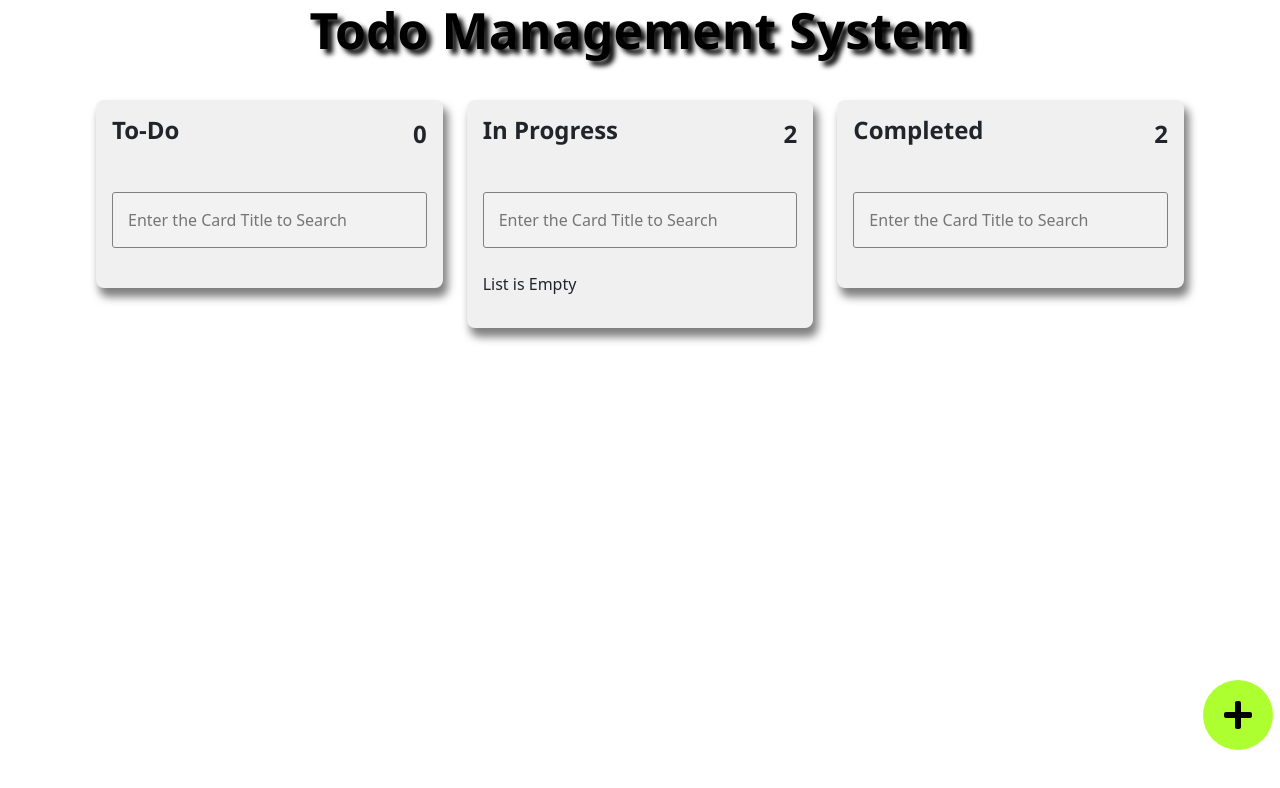
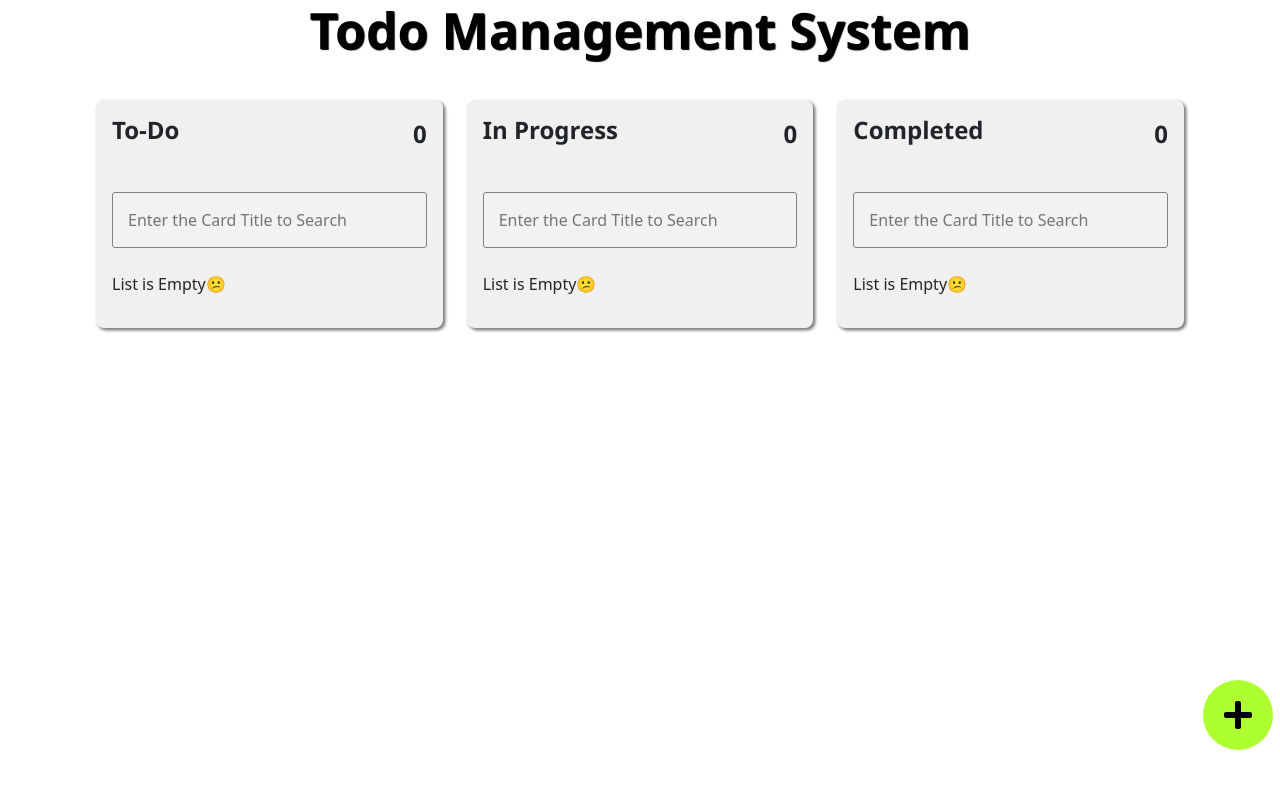
Before and after one commit to latheshpoojary/lathes-host, a React (Create React App) app: page / in a window 1280 px wide. Shown: the top 788 px of the page. Built offline with nearby package versions, Linux system fonts and the light colour scheme.

Commit message:
added search functionality

```diff
--- a/src/AddIcon.js
+++ b/src/AddIcon.js
@@ -5,15 +5,27 @@ import "bootstrap/dist/css/bootstrap.min.css";
 import { useState } from "react";
 // import Divider from "./Divider";
 // import CardDesign from "./CardDesign";
-export const AddIcon = ({ card, setCard, newCard, setNewCard }) => {
+export const AddIcon = ({
+  showForm,
+  setShowForm,
+  card,
+  setCard,
+  newCard,
+  setNewCard,
+}) => {
   // console.log("length ",newCard.length);
   // let index=0;
 
   // const [submitted,setSubmitted] = useState(false)
-  const [showForm, setShowForm] = useState(false);
+
+  const [editForm, setEditForm] = useState({
+    title: "",
+    desc: "",
+    date: "",
+  });
 
   const setAndSaveItem = (item) => {
-    console.log("from adddICon",item);
+    console.log("from adddICon", item);
     localStorage.setItem("cardList", JSON.stringify(item));
     setCard(item);
     console.log("add Icon:", card);
--- a/src/App.js
+++ b/src/App.js
@@ -25,14 +25,17 @@ function App() {
     date:'',
 
   }])
+
   console.log(card);
-
+   const [showForm, setShowForm] = useState(false);
   const [newCard, setNewCard] = useState({ title: "", desc: "", date: "" });
 
   return (
     <div>
       <Header />
       <AddIcon
+        showForm={showForm}
+        setShowForm={setShowForm}
         card={card}
         setCard={setCard}
         newCard={newCard}
@@ -40,8 +43,14 @@ function App() {
         progress={progress}
         setProgress={setProgress}
       />
-      <Divider card={card}
-      setCard={setCard} />
+      <Divider
+        showForm={showForm}
+        setShowForm={setShowForm}
+        card={card}
+        setCard={setCard}
+        newCard={newCard}
+        setNewCard={setNewCard}
+      />
     </div>
   );
 }
--- a/src/CardDesign.js
+++ b/src/CardDesign.js
@@ -1,22 +1,53 @@
-import { FaArrowCircleRight } from 'react-icons/fa';
+import { FaArrowCircleRight } from "react-icons/fa";
 import { Button } from "react-bootstrap";
-import { Ref, useState } from 'react';
+import { Ref, useRef, useState } from "react";
 import "bootstrap/dist/css/bootstrap.min.css";
-const CardDesign = ({ card, cardocument ,progress,setProgress}) => {
+const CardDesign = ({
+  showForm,
+  setShowForm,
+  card,
+  cardocument,
+  setCard,
+  newCard,
+  setNewCard
+}) => {
   console.log("cardDesign:", cardocument);
   console.log(card);
-  function changeDirection(index) {
-     const temp={id:index,title:'',desc:'',date:''}
-    const [arr,setArr] = useState()
-    arr[index]=
-    console.log("card element",card);
-    console.log(cardocument);
+  const footerArrow = useRef();
+  function changeStatus(index, status) {
+    console.log(status);
     // console.log("hello there");
-    console.log("index",index);
-    cardocument[index].status = "progress";
-    console.log(card);
+    const obj = [...cardocument];
+
+    console.log("index", index);
+    if (status === "todo") {
+      obj[index].status = "progress";
+    } else if (status === "progress") {
+      obj[index].status = "done";
+    } else {
+      return;
+    }
+    setCard(obj);
+    // console.log(card);
+  }
+  const handleShow = (e) => {
+    // const formValue={
+    //   title:car
+    // }
+    console.log("id",e.target.id);
+    const cardValue={...cardocument};
+    const formValue = {
+      title: cardValue[e.target.id].title,
+      desc: cardValue[e.target.id].desc,
+      date: cardValue[e.target.id].date
+    };
+    setNewCard(formValue);
+    setShowForm(true);
+
 
   };
+  console.log(cardocument);
+
   //
   return (
     <div className="card-collection">
@@ -26,7 +57,9 @@ const CardDesign = ({ card, cardocument ,progress,setProgress}) => {
             <div className="card" id={card == null ? 1 : card.length + 1}>
               <div className="cardHeader">
                 <h3>{item.title}</h3>
-                <Button>Edit</Button>
+                <Button id={item.id} onClick={handleShow}>
+                  Edit
+                </Button>
               </div>
               <div className="cardBody">
                 <p className="description">{item.desc}</p>
@@ -34,9 +67,11 @@ const CardDesign = ({ card, cardocument ,progress,setProgress}) => {
               </div>
               <div className="footer">
                 <FaArrowCircleRight
+                  className="dir"
                   size={45}
                   color="royalBlue"
-                  onClick={()=>changeDirection(item.id)}
+                  Ref={footerArrow}
+                  onClick={() => changeStatus(item.id, item.status)}
                 />
               </div>
             </div>
@@ -48,4 +83,4 @@ const CardDesign = ({ card, cardocument ,progress,setProgress}) => {
   );
 };
 
-export default CardDesign
+export default CardDesign;
--- a/src/Divider.js
+++ b/src/Divider.js
@@ -3,12 +3,33 @@
 
 import CardDesign from "./CardDesign";
 // import { useRef } from "react";
-
-const Divider = ({ card, setCard,progress,setProgress }) => {
-  console.log(
-    "card status",
-    card.map((item) => item.status)
-  );
+import { useState } from "react";
+const Divider = ({
+  showForm,
+  setShowForm,
+  card,
+  setCard,
+  progress,
+  setProgress,
+  newCard,
+  setNewCard,
+}) => {
+  // console.log(
+  //   "card status",
+  //   card.map((item) => item.status)
+  // );
+  const [searchTodo, setSearchTodo] = useState("");
+  const [searchProgress, setSearchProgress] = useState("");
+  const [searchDone, setSearchDone] = useState("");
+  const handleSearchDone = (e) => {
+    setSearchDone(e.target.value);
+  };
+  const handleSearchProgress = (e) => {
+    setSearchProgress(e.target.value);
+  };
+  const handleSearchTodo = (e) => {
+    setSearchTodo(e.target.value);
+  };
 
   return (
     <section>
@@ -16,41 +37,78 @@ const Divider = ({ card, setCard,progress,setProgress }) => {
         <div className="Todo">
           <header>
             <h3>To-Do</h3>
-            <p className="Count-Card">{card == null ? 0 : card.length - 1}</p>
+            <p className="Count-Card">
+              {card == null
+                ? 0
+                : card.filter((item) => item.status == "todo").length}
+            </p>
           </header>
-          <input type="search" placeholder="Enter the Card Title to Search" />
+          <input
+            type="search"
+            placeholder="Enter the Card Title to Search"
+            onChange={handleSearchTodo}
+          />
           <div>
-            {card != null ? (
-              card.length ? (
+            {card != null &&
+            card.filter((item) => item.status == "todo").length != "0" ? (
               <CardDesign
-                  card={card.filter((item) => item.status == "todo")}
+                card={card.filter((item) => {
+                  return (
+                    item.status === "todo" &&
+                    item.title.toLowerCase().includes(searchTodo.toLowerCase())
+                  );
+                })}
+                showForm={showForm}
+                setShowForm={setShowForm}
                 cardocument={card}
+                setCard={setCard}
                 progress={progress}
                 setProgress={setProgress}
+                newCard={newCard}
+                setNewCard={setNewCard}
               />
             ) : (
-                <p>List is Empty</p>
-              )
-            ) : (
-              <p>List is Empty</p>
+              <p>List is Empty😕</p>
             )}
           </div>
         </div>
         <div className="Progress">
           <header>
             <h3>In Progress</h3>
-            <p className="Count-Card">2</p>
+            <p className="Count-Card">
+              {card == null
+                ? 0
+                : card.filter((item) => item.status == "progress").length}
+            </p>
           </header>
-          <input type="search" placeholder="Enter the Card Title to Search" />
+          <input
+            type="search"
+            placeholder="Enter the Card Title to Search"
+            onChange={handleSearchProgress}
+          />
           <div>
             {card != null &&
-            card.filter((item) => item.status == "progress").length!='0' ? (
+            card.filter((item) => item.status == "progress").length != 0 ? (
               <CardDesign
-                card={card.filter((item) => item.status == "progress")}
+                card={card.filter((item) => {
+                  return (
+                    item.status === "progress" &&
+                    item.title
+                      .toLowerCase()
+                      .includes(searchProgress.toLowerCase())
+                  );
+                })}
+                showForm={showForm}
+                setShowForm={setShowForm}
                 cardocument={card}
+                setCard={setCard}
+                progress={progress}
+                setProgress={setProgress}
+                newCard={newCard}
+                setNewCard={setNewCard}
               />
             ) : (
-              <p>List is Empty</p>
+              <p>List is Empty😕</p>
             )}
           </div>
         </div>
@@ -58,21 +116,38 @@ const Divider = ({ card, setCard,progress,setProgress }) => {
         <div className="Done">
           <header>
             <h3>Completed</h3>
-            <p className="Count-Card">2</p>
+            <p className="Count-Card">
+              {card == null
+                ? 0
+                : card.filter((item) => item.status == "done").length}
+            </p>
           </header>
-          <input type="search" placeholder="Enter the Card Title to Search" />
+          <input
+            type="search"
+            placeholder="Enter the Card Title to Search"
+            onChange={handleSearchDone}
+          />
           <div>
-            {card != null ? (
-              card.length ? (
+            {card != null &&
+            card.filter((item) => item.status == "done").length != 0 ? (
               <CardDesign
-                  card={card.filter((item) => item.status == "done")}
+                card={card.filter((item) => {
+                  return (
+                    item.status === "done" &&
+                    item.title.toLowerCase().includes(searchDone.toLowerCase())
+                  );
+                })}
+                showForm={showForm}
+                setShowForm={setShowForm}
                 cardocument={card}
+                setCard={setCard}
+                progress={progress}
+                setProgress={setProgress}
+                newCard={newCard}
+                setNewCard={setNewCard}
               />
             ) : (
-                <p>List is Empty</p>
-              )
-            ) : (
-              <p>List is Empty</p>
+              <p>List is Empty😕</p>
             )}
           </div>
         </div>
--- a/src/index.css
+++ b/src/index.css
@@ -54,6 +54,7 @@ code {
   top: 85%;
   left: 94%;
   z-index: 999;
+  cursor: pointer;
 }
 .header{
   font-size: 50px;
@@ -61,7 +62,7 @@ code {
   font-family: 'Segoe UI', Tahoma, Geneva, Verdana, sans-serif;
   color: #000;
   text-align: center;
-  text-shadow: 5px 5px 5px black;
+  text-shadow: 1px 1px 1px black;
 
 }
 section{
@@ -92,11 +93,12 @@ article{
   padding: 1rem;
   border-radius: 8px;
   background-color: #f0f0f0;
-  box-shadow: 4px 8px 8px 1px rgba(0,0,0,0.5);
+  box-shadow: 2px 2px 3px 0.5px rgba(0,0,0,0.5);
   display: flex;
   flex-direction: column;
   gap: 1.5rem;
   /* border: 1px solid red; */
+
 
 }
 .Todo header,.Progress header,
@@ -138,7 +140,7 @@ input{
 .card{
   padding: 1.5rem;
   margin: 1.5rem;
-  box-shadow: 2px 1px 2px 4px rgba(0,0,0,0.4);
+  box-shadow: 2px 1px 1px 0.5px rgba(0,0,0,0.4);
 }
 .cardHeader{
   display: flex;
@@ -156,7 +158,16 @@ input{
 
   display: flex;
   justify-content: right;
+  cursor: pointer;
 }
 .Progress .footer{
-  justify-content: left;
+  display: flex;
+  justify-content: right;
+  cursor: pointer;
 }
+.Done .footer .dir{
+  position: relative;
+
+  opacity: 0;
+
+}
```
Lines whose indentation alone changed are shown as unchanged.
